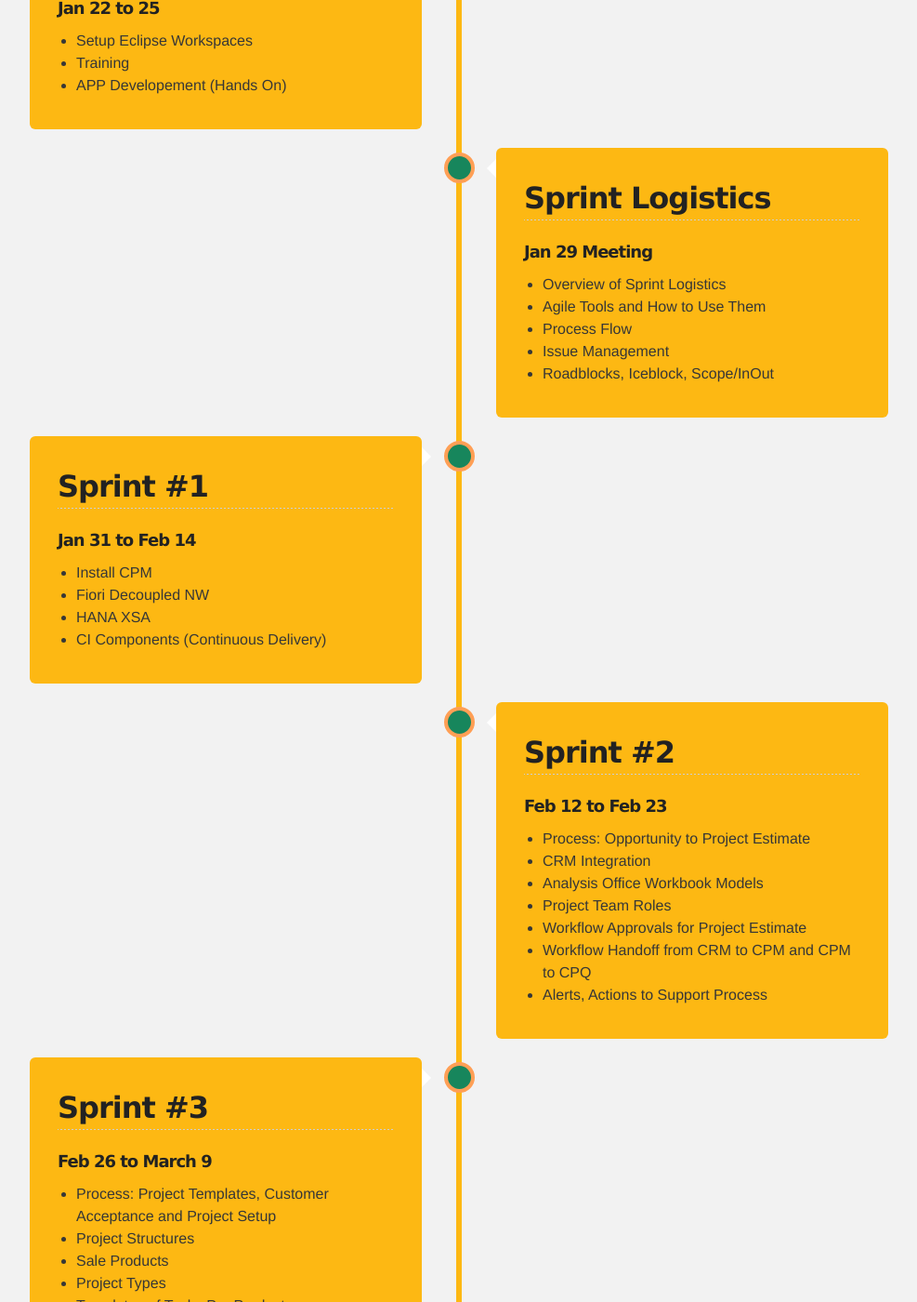
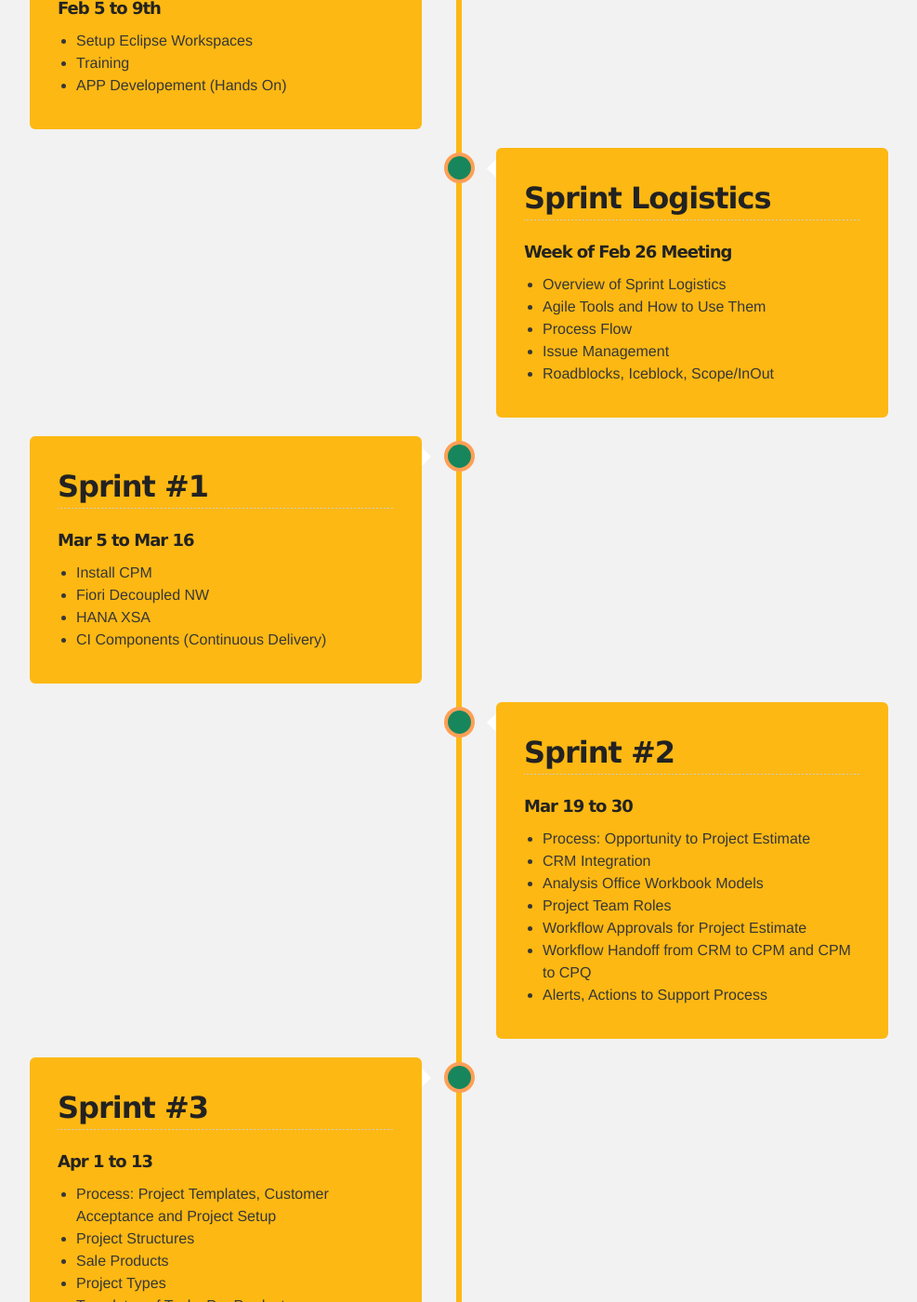
Before and after one commit to KetchPartners/sapcommercialprojects, a Jekyll site: the page built from schedule.html, in a window 1280 px wide and 1400 px high, scrolled down 406 px. Shown: the whole window at 93% size, without its empty margins (146-1133 px from the left). Built offline with Jekyll 4.4.1, drawn with Linux system fonts in a browser that asks for light colours; some of the changed text lies outside the part shown.

Commit message:
Update schedule.html

```diff
--- a/schedule.html
+++ b/schedule.html
@@ -6,7 +6,7 @@ title: Scrum Sprint Schedule
   <div class="container left">
     <div class="content">
       <h2><a href="hanaxs.html">Training - HANA XS</a></h2>
-      <h5>Jan 22 to 25</h5>
+      <h5>Feb 5 to 9th</h5>
       <ul>
       <li>Setup Eclipse Workspaces</li>
       <li>Training</li>
@@ -18,7 +18,7 @@ title: Scrum Sprint Schedule
   <div class="container right">
    <div class="content">
       <h2>Sprint Logistics</h2>
-      <h5>Jan 29 Meeting</h5>
+      <h5>Week of Feb 26 Meeting</h5>
       <ul>
       <li>Overview of Sprint Logistics</li>
       <li>Agile Tools and How to Use Them</li>
@@ -34,7 +34,7 @@ title: Scrum Sprint Schedule
   <div class="container left">
     <div class="content">
       <h2>Sprint #1</h2>
-      <h5>Jan 31 to Feb 14</h5>
+      <h5>Mar 5 to Mar 16</h5>
       <ul>
       <li>Install CPM</li>
       <li>Fiori Decoupled NW</li>
@@ -46,7 +46,7 @@ title: Scrum Sprint Schedule
   <div class="container right">
    <div class="content">
       <h2>Sprint #2</h2>
-      <h5>Feb 12 to Feb 23</h5>
+      <h5>Mar 19 to 30</h5>
       <ul>
       <li>Process: Opportunity to Project Estimate</li>
       <li>CRM Integration</li>
@@ -62,7 +62,7 @@ title: Scrum Sprint Schedule
   <div class="container left">
     <div class="content">
       <h2>Sprint #3</h2>
-      <h5>Feb 26 to March 9</h5>
+      <h5>Apr 1 to 13</h5>
       <ul>
       <li>Process: Project Templates, Customer Acceptance and Project Setup</li>
       <li>Project Structures</li>
@@ -80,7 +80,7 @@ title: Scrum Sprint Schedule
   <div class="container right">
    <div class="content">
       <h2>Sprint #4</h2>
-      <h5>March 12 to 23</h5>
+      <h5>Apr 16 to 27</h5>
       <ul>
       <li>Process: Issue Management, Risk Management and Change Orders</li>
       <li>Issues Management Apps</li>
@@ -97,7 +97,7 @@ title: Scrum Sprint Schedule
        <div class="container left">
     <div class="content">
       <h2>Sprint #5</h2>
-      <h5>March 26 to April 6</h5>
+      <h5>Apr 30 to May 11</h5>
       <ul>
       <li>Process: Project Billing, Revenue, Revenue Recognition</li>
       <li>Time and Materials</li>
@@ -114,7 +114,7 @@ title: Scrum Sprint Schedule
   <div class="container right">
    <div class="content">
       <h2>Sprint #6</h2>
-      <h5>April 9 to 27</h5>
+      <h5>May 14 to 25</h5>
       <ul>
       <li>Process: Misc Supporting Processes</li>
       <li>Scheduling</li>
@@ -132,7 +132,7 @@ title: Scrum Sprint Schedule
    <div class="container left">
     <div class="content">
       <h2>Sprint #5</h2>
-      <h5>March 26 to April 6</h5>
+      <h5>May 28 to June 8</h5>
       <ul>
       <li>Process: Project Billing, Revenue, Revenue Recognition</li>
       <li>Time and Materials</li>
@@ -149,7 +149,7 @@ title: Scrum Sprint Schedule
   <div class="container right">
    <div class="content">
       <h2>Sprint #6</h2>
-      <h5>April 9 to 27</h5>
+      <h5>June 11 to 22</h5>
       <ul>
       <li>Process: Misc Supporting Processes</li>
       <li>Scheduling</li>
```
